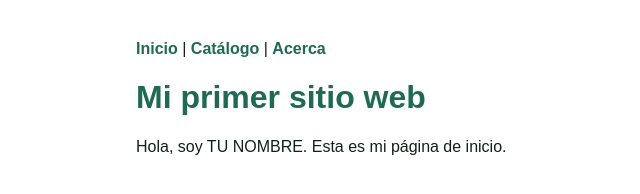
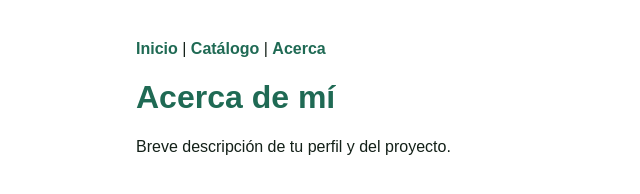
Before and after one commit to Victor97-creator/mi-sitio, a plain HTML site: page acerca.html in a window 1280 px wide. Shown: the whole page, without its empty margins (124-764 px from the left). Drawn offline with Linux system fonts and the light colour scheme.

Commit message:
Add files via upload

```diff
--- a/acerca.html
+++ b/acerca.html
@@ -11,7 +11,7 @@
 <a href="catalogo.html">Catálogo</a> |
 <a href="acerca.html">Acerca</a>
 </nav>
-<h1>Mi primer sitio web</h1>
-<p>Hola, soy TU NOMBRE. Esta es mi página de inicio.</p>
+<h1>Acerca de mí</h1>
+<p>Breve descripción de tu perfil y del proyecto.</p>
 </body>
 </html>
```
